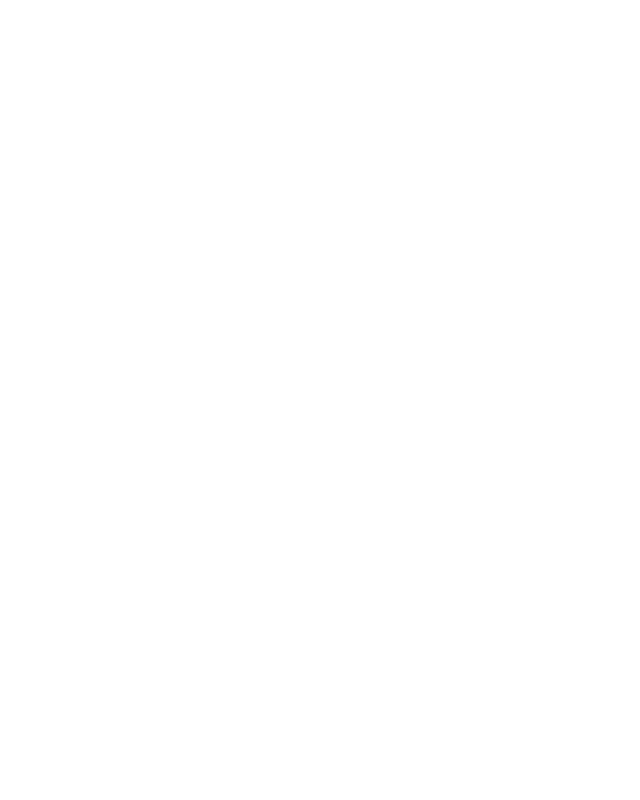
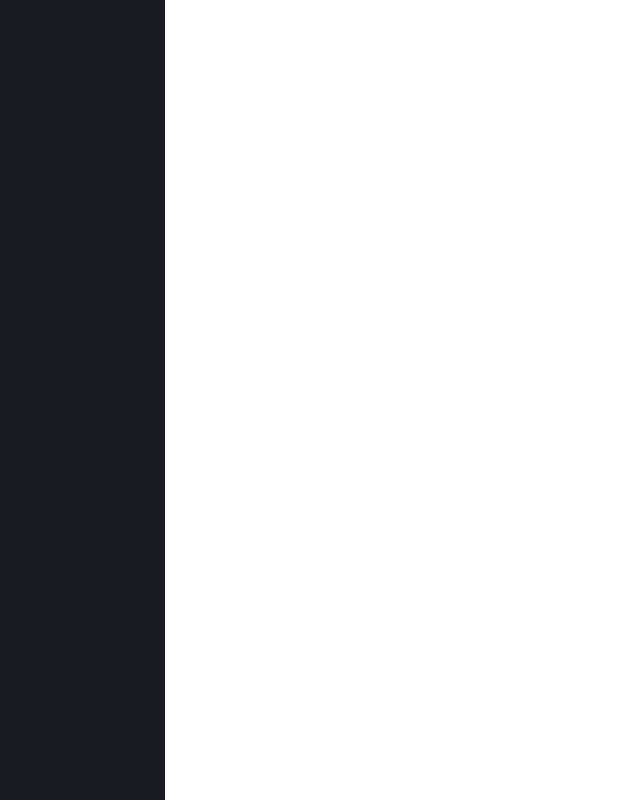
Before and after one commit to evilya2505/hakaton-tracker-team-13, a React (Create React App) app: page / in a window 1280 px wide. Shown: the whole page, without its empty margins (0-640 px from the left). Built offline with nearby package versions, Linux system fonts and the light colour scheme.

Commit message:
add structure of Navigation component

```diff
--- /dev/null
+++ b/src/components/main/index.module.css
@@ -0,0 +1,3 @@
+.page {
+    display: flex;
+}
--- a/src/components/main/index.tsx
+++ b/src/components/main/index.tsx
@@ -1,5 +1,12 @@
+import main from './index.module.css';
+import Navigation from "./main-navigation";
+
 const Main: React.FC<{}> = (): JSX.Element => {
-  return <div></div>;
+  return (
+    <main className={main.page}>
+      <Navigation />
+    </main>
+  );
 };
 
 export default Main;
--- /dev/null
+++ b/src/components/main/main-buttons/index.tsx
@@ -0,0 +1,7 @@
+import mainButtons from "./index.module.css";
+
+const MainButtons: React.FC<{}> = (): JSX.Element => {
+  return <div className={mainButtons.container}></div>;
+};
+
+export default MainButtons;
--- /dev/null
+++ b/src/components/main/main-nav-links/index.tsx
@@ -0,0 +1,23 @@
+import mainNavLinks from "./index.module.css";
+import { Link } from "react-router-dom";
+
+const MainNavLinks: React.FC<{}> = (): JSX.Element => {
+  return (
+    <ul className={mainNavLinks.container}>
+      {/* <li>
+        <Link to="/">Соискатели</Link>
+      </li>
+      <li>
+        <Link to="/">Мои вакансии</Link>
+      </li>
+      <li>
+        <Link to="/">Статистика</Link>
+      </li>
+      <li>
+        <Link to="/">Планер</Link>
+      </li> */}
+    </ul>
+  );
+};
+
+export default MainNavLinks;
--- /dev/null
+++ b/src/components/main/main-navigation/index.module.css
@@ -0,0 +1,10 @@
+.container {
+    min-width: 165px;
+    background-color: var(--main-black-900);
+    height: 100vh;
+}
+
+.profile {
+    display: flex;
+    flex-direction: column;
+}
--- /dev/null
+++ b/src/components/main/main-navigation/index.tsx
@@ -0,0 +1,16 @@
+import navigation from "./index.module.css";
+import MainUserProfile from "../main-user-profile";
+import MainNavLinks from "../main-nav-links";
+import MainButtons from "../main-buttons";
+
+const Navigation: React.FC<{}> = (): JSX.Element => {
+  return (
+    <div className={navigation.container}>
+      <MainUserProfile />
+      <MainNavLinks />
+      <MainButtons />
+    </div>
+  );
+};
+
+export default Navigation;
--- /dev/null
+++ b/src/components/main/main-user-profile/index.tsx
@@ -0,0 +1,7 @@
+import mainUserProfile from "./index.module.css";
+
+const MainUserProfile: React.FC<{}> = (): JSX.Element => {
+  return <div className={mainUserProfile.container}></div>;
+};
+
+export default MainUserProfile;
```
Also changed, not shown: src/components/main/main-buttons/index.module.css (added), src/components/main/main-nav-links/index.module.css (added), src/components/main/main-user-profile/index.module.css (added).
